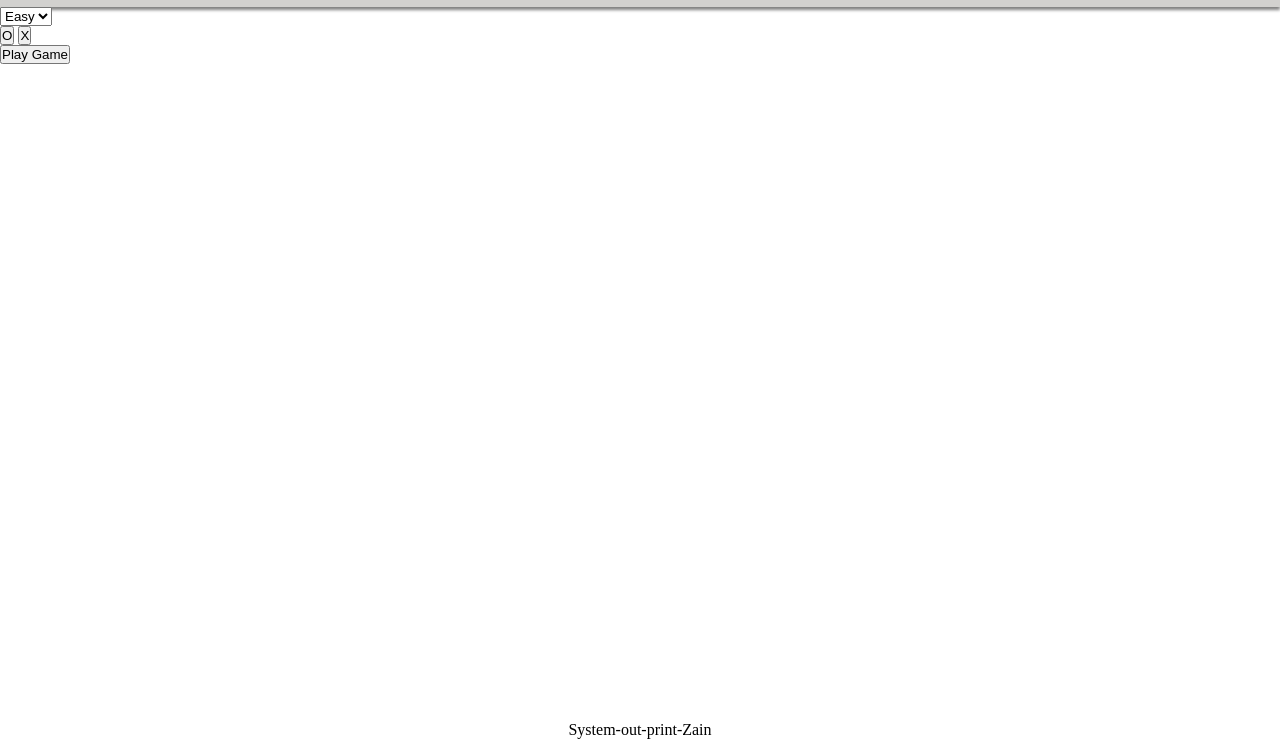
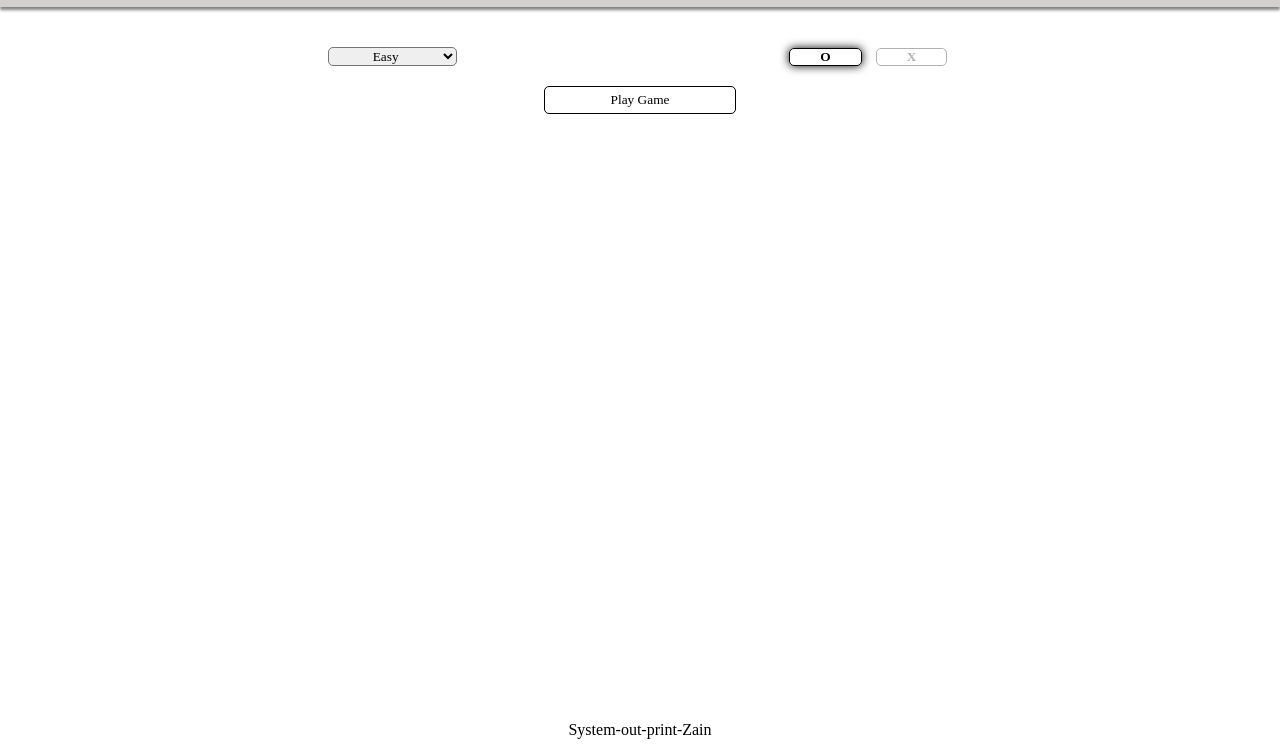
Before and after one commit to System-out-print-Zain/Tic-Tac-Toe, a plain HTML site: page index.html in a window 1280 px wide. Shown: the part 50-800 px from the top of the page. Drawn offline with Linux system fonts and the light colour scheme.

Commit message:
Finished styling the game menu

```diff
--- a/style.css
+++ b/style.css
@@ -29,6 +29,63 @@ body {
     font-weight: lighter;
 }
 
+.user-options {
+    padding: 40px 0px;
+    display: flex;
+    flex-direction: column;
+}
+
+.choices {
+    display: flex;
+    justify-content: space-evenly;
+}
+
+.marker {
+    padding: 0px 30px;
+    margin: 0px 5px;
+    font-family: var(--main-fonts);
+    font-weight: bold;
+    background-color: transparent;
+    border-radius: 5px;
+    opacity: 0.3;
+    border: 1px solid black;
+}
+
+.marker:hover{
+    cursor: pointer;
+}
+
+.chosen {
+    opacity: 1;
+    box-shadow: 0px 0px 10px;
+}
+
+#diff-drop-down {
+    font-family: var(--main-fonts);
+    border-radius: 5px;
+    padding: 0px 40px;
+}
+
+#diff-drop-down:hover {
+    cursor: pointer;
+}
+
+#play-btn {
+    margin-top: 20px;
+    background-color: transparent;
+    border: 1px solid black;
+    border-radius: 5px;
+    padding: 5px;
+    font-family: var(--main-fonts);
+    margin-left: auto;
+    margin-right: auto;
+    width: 15%;
+}
+
+#play-btn:hover {
+    cursor: pointer;
+}
+
 .footer {
     text-align: center;
 }
```
